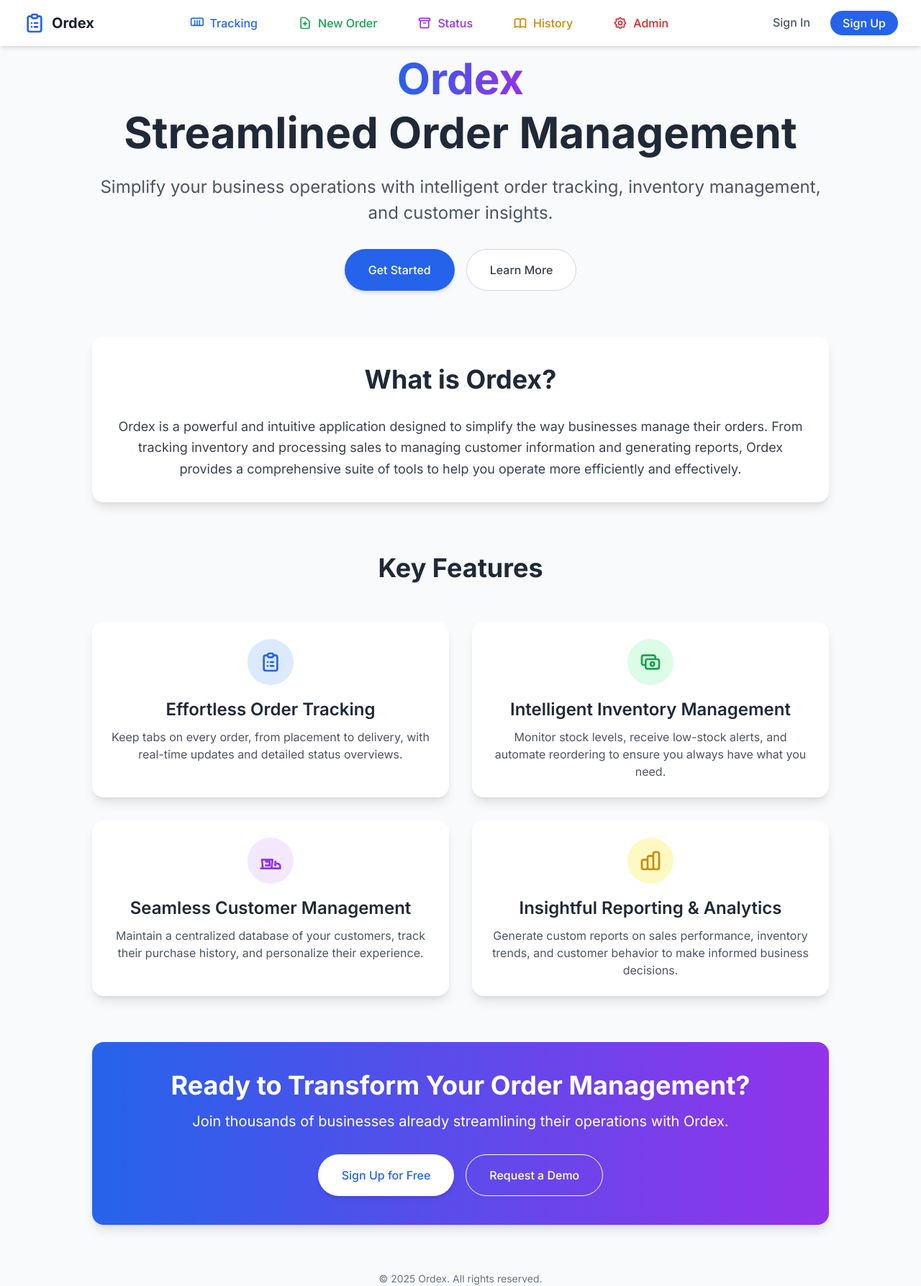
After one commit to kushalmanshrestha789/ordex, a Django app: page / in a window 1280 px wide. The commit adds this page. Shown: the whole page at 72% size. Run offline with Django 5.2, Linux system fonts and the light colour scheme; some libraries are stand-ins or nearby versions.

Commit message:
Added the basic homepage,integration of api still pending

```diff
--- /dev/null
+++ b/order_register/static/order_register/style/homestyle.css
@@ -0,0 +1,476 @@
+body {
+    font-family: 'Inter', sans-serif;
+    background-color: #f8fafc; /* Light gray background */
+    color: #334155; /* Darker text */
+}
+
+/* Fixed Header */
+.main-header {
+    position: fixed;
+    top: 0;
+    left: 0;
+    right: 0;
+    z-index: 50;
+    width: 100%;
+    background-color: #ffffff;
+    box-shadow: 0 4px 6px -1px rgba(0, 0, 0, 0.1), 0 2px 4px -1px rgba(0, 0, 0, 0.06); /* shadow-md */
+    padding: 0.75rem 1rem; /* py-3 px-4 */
+    display: flex;
+    align-items: center;
+    justify-content: space-between;
+}
+
+@media (min-width: 640px) { /* sm breakpoint */
+    .main-header {
+        padding-left: 1.5rem; /* sm:px-6 */
+        padding-right: 1.5rem; /* sm:px-6 */
+    }
+}
+
+@media (min-width: 1024px) { /* lg breakpoint */
+    .main-header {
+        padding-left: 2rem; /* lg:px-8 */
+        padding-right: 2rem; /* lg:px-8 */
+    }
+}
+
+/* App Icon Link */
+.app-icon-link {
+    display: flex;
+    align-items: center;
+    gap: 0.5rem; /* space-x-2 */
+    color: #1a202c; /* text-gray-900 */
+    transition-property: color;
+    transition-duration: 300ms;
+    transition-timing-function: ease-in-out;
+}
+
+.app-icon-link:hover {
+    color: #2563eb; /* hover:text-blue-600 */
+}
+
+/* App Icon SVG */
+.app-icon {
+    width: 2rem; /* w-8 */
+    height: 2rem; /* h-8 */
+}
+
+/* Dashboard Navigation Group */
+.dashboard-nav-group {
+    display: none; /* hidden */
+    align-items: center;
+    gap: 1.5rem; /* space-x-6 */
+}
+
+@media (min-width: 768px) { /* md breakpoint */
+    .dashboard-nav-group {
+        display: flex; /* md:flex */
+    }
+}
+
+@media (min-width: 1024px) { /* lg breakpoint */
+    .dashboard-nav-group {
+        gap: 2rem; /* lg:space-x-8 */
+    }
+}
+
+/* Dashboard Navigation Item */
+.dashboard-nav-item {
+    display: flex;
+    align-items: center;
+    gap: 0.5rem; /* space-x-2 */
+    color: #4b5563; /* text-gray-700 */
+    font-weight: 500; /* font-medium */
+    transition-property: all;
+    transition-duration: 300ms;
+    transition-timing-function: ease-in-out;
+    border-radius: 9999px; /* rounded-full */
+    padding: 0.5rem 0.75rem; /* px-3 py-2 */
+}
+
+/* Specific hover colors handled by Tailwind on the HTML element for simplicity, as they vary */
+.dashboard-nav-item:hover {
+    background-color: var(--hover-bg-color, #eff6ff); /* Default to blue-50 if no var */
+}
+
+/* Auth Links Group */
+.auth-links-group {
+    display: flex;
+    gap: 1rem; /* space-x-4 */
+}
+
+/* Sign In Button */
+.btn-signin {
+    color: #4b5563; /* text-gray-700 */
+    font-weight: 500; /* font-medium */
+    transition-property: color;
+    transition-duration: 300ms;
+    transition-timing-function: ease-in-out;
+    border-radius: 9999px; /* rounded-full */
+    padding: 0.25rem 0.75rem; /* px-3 py-1 */
+    font-size: 0.875rem; /* text-sm */
+}
+
+.btn-signin:hover {
+    color: #2563eb; /* hover:text-blue-600 */
+    background-color: #eff6ff; /* hover:bg-blue-50 */
+}
+
+@media (min-width: 640px) { /* sm breakpoint */
+    .btn-signin {
+        font-size: 1rem; /* sm:text-base */
+    }
+}
+
+/* Sign Up Button */
+.btn-signup {
+    display: inline-flex;
+    align-items: center;
+    justify-content: center;
+    padding: 0.25rem 1rem; /* px-4 py-1 */
+    border: 1px solid transparent;
+    font-size: 0.875rem; /* text-sm */
+    font-weight: 500; /* font-medium */
+    border-radius: 9999px; /* rounded-full */
+    box-shadow: 0 1px 2px 0 rgba(0, 0, 0, 0.05); /* shadow-sm */
+    color: #ffffff; /* text-white */
+    background-color: #2563eb; /* bg-blue-600 */
+    transition-property: background-color;
+    transition-duration: 300ms;
+    transition-timing-function: ease-in-out;
+}
+
+.btn-signup:hover {
+    background-color: #1d4ed8; /* hover:bg-blue-700 */
+}
+
+.btn-signup:focus {
+    outline: 2px solid transparent;
+    outline-offset: 2px;
+    box-shadow: 0 0 0 2px #ffffff, 0 0 0 4px #3b82f6; /* focus:ring-2 focus:ring-offset-2 focus:ring-blue-500 */
+}
+
+@media (min-width: 640px) { /* sm breakpoint */
+    .btn-signup {
+        font-size: 1rem; /* sm:text-base */
+    }
+}
+
+/* Main Content Wrapper */
+.main-content-wrapper {
+    min-height: 100vh;
+    display: flex;
+    flex-direction: column;
+    align-items: center;
+    justify-content: center;
+    padding-top: 72px; /* Adjusted to header height */
+    padding-left: 1rem; /* px-4 */
+    padding-right: 1rem; /* px-4 */
+}
+
+@media (min-width: 640px) { /* sm breakpoint */
+    .main-content-wrapper {
+        padding-left: 1.5rem; /* sm:px-6 */
+        padding-right: 1.5rem; /* sm:px-6 */
+    }
+}
+
+@media (min-width: 1024px) { /* lg breakpoint */
+    .main-content-wrapper {
+        padding-left: 2rem; /* lg:px-8 */
+        padding-right: 2rem; /* lg:px-8 */
+    }
+}
+
+/* Hero Section */
+.hero-section {
+    text-align: center;
+    margin-bottom: 4rem; /* mb-16 */
+    max-width: 64rem; /* max-w-4xl */
+    width: 100%;
+}
+
+/* Hero Title */
+.hero-title {
+    font-size: 3rem; /* text-5xl */
+    font-weight: 800; /* font-extrabold */
+    color: #1f2937; /* text-gray-900 */
+    line-height: 1.25; /* leading-tight */
+    margin-bottom: 1rem; /* mb-4 */
+    border-radius: 0.5rem; /* rounded-lg */
+}
+
+@media (min-width: 640px) { /* sm breakpoint */
+    .hero-title {
+        font-size: 3.75rem; /* sm:text-6xl */
+    }
+}
+
+/* Hero Description */
+.hero-description {
+    margin-top: 0.75rem; /* mt-3 */
+    font-size: 1.25rem; /* text-xl */
+    color: #4b5563; /* text-gray-600 */
+    border-radius: 0.5rem; /* rounded-lg */
+}
+
+@media (min-width: 640px) { /* sm breakpoint */
+    .hero-description {
+        margin-top: 1.25rem; /* sm:mt-5 */
+        font-size: 1.5rem; /* sm:text-2xl */
+    }
+}
+
+/* Hero Buttons Group */
+.hero-buttons-group {
+    margin-top: 2rem; /* mt-8 */
+    display: flex;
+    flex-direction: column;
+    justify-content: center;
+    gap: 1rem; /* gap-4 */
+}
+
+@media (min-width: 640px) { /* sm breakpoint */
+    .hero-buttons-group {
+        flex-direction: row; /* sm:flex-row */
+    }
+}
+
+/* Gradient Text */
+.gradient-text {
+    background-clip: text;
+    -webkit-background-clip: text; /* For Webkit browsers */
+    color: transparent;
+    background-image: linear-gradient(to right, #2563eb, #9333ea); /* from-blue-600 to-purple-600 */
+}
+
+/* Primary Button */
+.btn-primary {
+    display: inline-flex;
+    align-items: center;
+    justify-content: center;
+    padding: 1rem 2rem; /* px-8 py-4 */
+    border: 1px solid transparent;
+    font-size: 1rem; /* text-base */
+    font-weight: 500; /* font-medium */
+    border-radius: 9999px; /* rounded-full */
+    box-shadow: 0 4px 6px -1px rgba(0, 0, 0, 0.1), 0 2px 4px -1px rgba(0, 0, 0, 0.06); /* shadow-lg */
+    color: #ffffff; /* text-white */
+    background-color: #2563eb; /* bg-blue-600 */
+    transition-property: all;
+    transition-duration: 300ms;
+    transition-timing-function: ease-in-out;
+    transform: translateY(0);
+}
+
+.btn-primary:hover {
+    background-color: #1d4ed8; /* hover:bg-blue-700 */
+    transform: translateY(-0.25rem); /* hover:-translate-y-1 */
+}
+
+.btn-primary:focus {
+    outline: 2px solid transparent;
+    outline-offset: 2px;
+    box-shadow: 0 0 0 2px #ffffff, 0 0 0 4px #3b82f6; /* focus:ring-2 focus:ring-offset-2 focus:ring-blue-500 */
+}
+
+/* Secondary Button */
+.btn-secondary {
+    display: inline-flex;
+    align-items: center;
+    justify-content: center;
+    padding: 1rem 2rem; /* px-8 py-4 */
+    border: 1px solid #d1d5db; /* border-gray-300 */
+    font-size: 1rem; /* text-base */
+    font-weight: 500; /* font-medium */
+    border-radius: 9999px; /* rounded-full */
+    color: #374151; /* text-gray-700 */
+    background-color: #ffffff; /* bg-white */
+    transition-property: all;
+    transition-duration: 300ms;
+    transition-timing-function: ease-in-out;
+    transform: translateY(0);
+}
+
+.btn-secondary:hover {
+    background-color: #f9fafb; /* hover:bg-gray-50 */
+    transform: translateY(-0.25rem); /* hover:-translate-y-1 */
+}
+
+.btn-secondary:focus {
+    outline: 2px solid transparent;
+    outline-offset: 2px;
+    box-shadow: 0 0 0 2px #ffffff, 0 0 0 4px #6366f1; /* focus:ring-2 focus:ring-offset-2 focus:ring-indigo-500 */
+}
+
+/* Inverted Primary Button (for Call to Action) */
+.btn-primary-inverted {
+    display: inline-flex;
+    align-items: center;
+    justify-content: center;
+    padding: 1rem 2rem; /* px-8 py-4 */
+    border: 1px solid transparent;
+    font-size: 1rem; /* text-base */
+    font-weight: 500; /* font-medium */
+    border-radius: 9999px; /* rounded-full */
+    box-shadow: 0 4px 6px -1px rgba(0, 0, 0, 0.1), 0 2px 4px -1px rgba(0, 0, 0, 0.06); /* shadow-lg */
+    color: #2563eb; /* text-blue-600 */
+    background-color: #ffffff; /* bg-white */
+    transition-property: all;
+    transition-duration: 300ms;
+    transition-timing-function: ease-in-out;
+    transform: translateY(0);
+}
+
+.btn-primary-inverted:hover {
+    background-color: #f3f4f6; /* hover:bg-gray-100 */
+    transform: translateY(-0.25rem); /* hover:-translate-y-1 */
+}
+
+.btn-primary-inverted:focus {
+    outline: 2px solid transparent;
+    outline-offset: 2px;
+    box-shadow: 0 0 0 2px #ffffff, 0 0 0 4px #3b82f6; /* focus:ring-2 focus:ring-offset-2 focus:ring-blue-500 */
+}
+
+/* Inverted Secondary Button (for Call to Action) */
+.btn-secondary-inverted {
+    display: inline-flex;
+    align-items: center;
+    justify-content: center;
+    padding: 1rem 2rem; /* px-8 py-4 */
+    border: 1px solid #ffffff; /* border-white */
+    font-size: 1rem; /* text-base */
+    font-weight: 500; /* font-medium */
+    border-radius: 9999px; /* rounded-full */
+    color: #ffffff; /* text-white */
+    transition-property: all;
+    transition-duration: 300ms;
+    transition-timing-function: ease-in-out;
+    transform: translateY(0);
+}
+
+.btn-secondary-inverted:hover {
+    background-color: #ffffff; /* hover:bg-white */
+    color: #2563eb; /* hover:text-blue-600 */
+    transform: translateY(-0.25rem); /* hover:-translate-y-1 */
+}
+
+.btn-secondary-inverted:focus {
+    outline: 2px solid transparent;
+    outline-offset: 2px;
+    box-shadow: 0 0 0 2px #ffffff, 0 0 0 4px #ffffff; /* focus:ring-2 focus:ring-offset-2 focus:ring-white */
+}
+
+
+/* Section Card (About Section) */
+.section-card {
+    max-width: 64rem; /* max-w-4xl */
+    width: 100%;
+    background-color: #ffffff;
+    box-shadow: 0 10px 15px -3px rgba(0, 0, 0, 0.1), 0 4px 6px -2px rgba(0, 0, 0, 0.05); /* shadow-xl */
+    border-radius: 1rem; /* rounded-2xl */
+    padding: 2rem; /* p-8 */
+    margin-bottom: 4rem; /* mb-16 */
+}
+
+/* Section Title */
+.section-title {
+    font-size: 2.25rem; /* text-4xl */
+    font-weight: 700; /* font-bold */
+    color: #1f2937; /* text-gray-800 */
+    text-align: center;
+}
+
+/* Section Description */
+.section-description {
+    font-size: 1.125rem; /* text-lg */
+    color: #374151; /* text-gray-700 */
+    line-height: 1.625; /* leading-relaxed */
+    text-align: center;
+}
+
+
+/* Features Section */
+.features-section {
+    max-width: 64rem; /* max-w-4xl */
+    width: 100%;
+    margin-bottom: 4rem; /* mb-16 */
+}
+
+/* Features Grid */
+.features-grid {
+    display: grid;
+    grid-template-columns: 1fr; /* grid-cols-1 */
+    gap: 2rem; /* gap-8 */
+}
+
+@media (min-width: 768px) { /* md breakpoint */
+    .features-grid {
+        grid-template-columns: repeat(2, 1fr); /* md:grid-cols-2 */
+    }
+}
+
+/* Feature Card */
+.feature-card {
+    background-color: #ffffff;
+    box-shadow: 0 10px 15px -3px rgba(0, 0, 0, 0.1), 0 4px 6px -2px rgba(0, 0, 0, 0.05); /* shadow-lg */
+    border-radius: 1rem; /* rounded-2xl */
+    padding: 1.5rem; /* p-6 */
+    display: flex;
+    flex-direction: column;
+    align-items: center;
+    text-align: center;
+    transition-property: transform;
+    transition-duration: 300ms;
+    transition-timing-function: ease-in-out;
+    transform: scale(1);
+}
+
+.feature-card:hover {
+    transform: scale(1.05); /* hover:scale-105 */
+}
+
+/* Feature Icon Background */
+.feature-icon-bg {
+    display: flex;
+    align-items: center;
+    justify-content: center;
+    width: 4rem; /* w-16 */
+    height: 4rem; /* h-16 */
+    border-radius: 9999px; /* rounded-full */
+    margin-bottom: 1rem; /* mb-4 */
+}
+
+/* Feature Title */
+.feature-title {
+    font-size: 1.5rem; /* text-2xl */
+    font-weight: 600; /* font-semibold */
+    color: #1f2937; /* text-gray-900 */
+    margin-bottom: 0.5rem; /* mb-2 */
+}
+
+/* Feature Description */
+.feature-description {
+    color: #4b5563; /* text-gray-600 */
+}
+
+/* Call to Action Section */
+.call-to-action-section {
+    max-width: 64rem; /* max-w-4xl */
+    width: 100%;
+    background-image: linear-gradient(to right, #2563eb, #9333ea); /* bg-gradient-to-r from-blue-600 to-purple-600 */
+    color: #ffffff; /* text-white */
+    box-shadow: 0 10px 15px -3px rgba(0, 0, 0, 0.1), 0 4px 6px -2px rgba(0, 0, 0, 0.05); /* shadow-xl */
+    border-radius: 1rem; /* rounded-2xl */
+    padding: 2.5rem; /* p-10 */
+    text-align: center;
+}
+
+/* App Footer */
+.app-footer {
+    margin-top: 4rem; /* mt-16 */
+    color: #6b7280; /* text-gray-500 */
+    font-size: 0.875rem; /* text-sm */
+    text-align: center;
+}
--- a/order_register/templates/order_register/base.html
+++ b/order_register/templates/order_register/base.html
@@ -1,3 +1,4 @@
+{% load static %}
 <!DOCTYPE html>
 <html lang="en">
 <head>
--- /dev/null
+++ b/order_register/templates/order_register/home.html
@@ -0,0 +1,153 @@
+{% load static %}
+<!DOCTYPE html>
+<html lang="en">
+<head>
+    <meta charset="UTF-8">
+    <meta name="viewport" content="width=device-width, initial-scale=1.0">
+    <title>Ordex - Streamlined Order Management</title>
+    <!-- Tailwind CSS CDN -->
+    <script src="https://cdn.tailwindcss.com"></script>
+    <!-- Custom CSS File -->
+     {% load static %}
+   <link href="{% static 'order_register/style/homestyle.css' %}" rel="stylesheet">
+    <link href="https://fonts.googleapis.com/css2?family=Inter:wght@300;400;500;600;700&display=swap" rel="stylesheet">
+</head>
+<body class="antialiased">
+    <!-- Fixed Top Header with App Icon, Dashboard Features, and Auth Links -->
+    <div id="main-header" class="main-header">
+        <!-- Ordex App Icon -->
+        <a href="#" class="app-icon-link">
+            <svg class="app-icon text-blue-600" fill="none" stroke="currentColor" viewBox="0 0 24 24" xmlns="http://www.w3.org/2000/svg">
+                <path stroke-linecap="round" stroke-linejoin="round" stroke-width="2" d="M9 5H7a2 2 0 00-2 2v12a2 2 0 002 2h10a2 2 0 002-2V7a2 2 0 00-2-2h-2M9 5a2 2 0 002 2h2a2 2 0 002-2M9 5a2 2 0 012-2h2a2 2 0 012 2m-3 7h3m-3 4h3m-6-4h.01M9 16h.01"></path>
+            </svg>
+            <span class="text-xl font-bold">Ordex</span>
+        </a>
+
+        <!-- Dashboard Features Navigation -->
+        <nav class="dashboard-nav-group">
+            <a href="{% url 'order_list' %}" class="dashboard-nav-item text-blue-600">
+                <svg class="w-5 h-5" fill="none" stroke="currentColor" viewBox="0 0 24 24" xmlns="http://www.w3.org/2000/svg"><path stroke-linecap="round" stroke-linejoin="round" stroke-width="2" d="M16 8v8m-4-8v8m-4-8v8M4 16h16a2 2 0 002-2V6a2 2 0 00-2-2H4a2 2 0 00-2 2v8a2 2 0 002 2z"></path></svg>
+                <span>Tracking</span>
+            </a>
+            <a href="{% url 'order_insert' %}" class="dashboard-nav-item text-green-600">
+                <svg class="w-5 h-5" fill="none" stroke="currentColor" viewBox="0 0 24 24" xmlns="http://www.w3.org/2000/svg"><path stroke-linecap="round" stroke-linejoin="round" stroke-width="2" d="M9 13h6m-3-3v6m5 5H7a2 2 0 01-2-2V5a2 2 0 012-2h5.586a1 1 0 01.707.293l5.414 5.414a1 1 0 01.293.707V19a2 2 0 01-2 2z"></path></svg>
+                <span>New Order</span>
+            </a>
+            <a href="#" class="dashboard-nav-item text-purple-600">
+                <svg class="w-5 h-5" fill="none" stroke="currentColor" viewBox="0 0 24 24" xmlns="http://www.w3.org/2000/svg"><path stroke-linecap="round" stroke-linejoin="round" stroke-width="2" d="M5 8h14M5 8a2 2 0 110-4h14a2 2 0 110 4M5 8v10a2 2 0 002 2h10a2 2 0 002-2V8m-9 4h4"></path></svg>
+                <span>Status</span>
+            </a>
+            <a href="#" class="dashboard-nav-item text-yellow-600">
+                <svg class="w-5 h-5" fill="none" stroke="currentColor" viewBox="0 0 24 24" xmlns="http://www.w3.org/2000/svg"><path stroke-linecap="round" stroke-linejoin="round" stroke-width="2" d="M12 6.253v13m0-13C10.832 5.477 9.246 5 7.5 5S4.168 5.477 3 6.253v13C4.168 18.477 5.754 18 7.5 18s3.332.477 4.5 1.253m0-13C13.168 5.477 14.754 5 16.5 5c1.747 0 3.332.477 4.5 1.253v13C19.832 18.477 18.246 18 16.5 18c-1.746 0-3.332.477-4.5 1.253"></path></svg>
+                <span>History</span>
+            </a>
+            <a href="#" class="dashboard-nav-item text-red-600">
+                <svg class="w-5 h-5" fill="none" stroke="currentColor" viewBox="0 0 24 24" xmlns="http://www.w3.org/2000/svg"><path stroke-linecap="round" stroke-linejoin="round" stroke-width="2" d="M10.325 4.317c.426-1.756 2.924-1.756 3.35 0a1.724 1.724 0 002.573 1.066c1.543-.94 3.31.826 2.37 2.37a1.724 1.724 0 001.065 2.572c1.756.426 1.756 2.924 0 3.35a1.724 1.724 0 00-1.066 2.573c.94 1.543-.826 3.31-2.37 2.37a1.724 1.724 0 00-2.572 1.065c-.426 1.756-2.924 1.756-3.35 0a1.724 1.724 0 00-2.573-1.066c-1.543.94-3.31-.826-2.37-2.37a1.724 1.724 0 00-1.065-2.572c-1.756-.426-1.756-2.924 0-3.35a1.724 1.724 0 001.066-2.573c-.94-1.543.826-3.31 2.37-2.37.996.608 2.296.07 2.572-1.065z"></path><path stroke-linecap="round" stroke-linejoin="round" stroke-width="2" d="M15 12a3 3 0 11-6 0 3 3 0 016 0z"></path></svg>
+                <span>Admin</span>
+            </a>
+        </nav>
+
+        <!-- Sign-in/Sign-up Links -->
+        <nav class="auth-links-group">
+            <a href="#" class="btn-signin">Sign In</a>
+            <a href="#" class="btn-signup">Sign Up</a>
+        </nav>
+    </div>
+
+    <!-- Main content wrapper with padding to account for fixed header -->
+    <div class="main-content-wrapper">
+        <!-- Hero Section -->
+        <header class="hero-section">
+            <h1 class="hero-title">
+                <span class="gradient-text">
+                    Ordex
+                </span>
+                <br>
+                Streamlined Order Management
+            </h1>
+            <p class="hero-description">
+                Simplify your business operations with intelligent order tracking, inventory management, and customer insights.
+            </p>
+            <div class="hero-buttons-group">
+                <a href="#features" class="btn-primary">
+                    Get Started
+                </a>
+                <a href="#about" class="btn-secondary">
+                    Learn More
+                </a>
+            </div>
+        </header>
+
+        <!-- About Section -->
+        <section id="about" class="section-card">
+            <h2 class="section-title mb-6">What is Ordex?</h2>
+            <p class="section-description">
+                Ordex is a powerful and intuitive application designed to simplify the way businesses manage their orders.
+                From tracking inventory and processing sales to managing customer information and generating reports,
+                Ordex provides a comprehensive suite of tools to help you operate more efficiently and effectively.
+            </p>
+        </section>
+
+        <!-- Features Section -->
+        <section id="features" class="features-section">
+            <h2 class="section-title mb-12">Key Features</h2>
+            <div class="features-grid">
+                <!-- Feature 1 -->
+                <div class="feature-card">
+                    <div class="feature-icon-bg bg-blue-100 text-blue-600">
+                        <svg class="w-8 h-8" fill="none" stroke="currentColor" viewBox="0 0 24 24" xmlns="http://www.w3.org/2000/svg"><path stroke-linecap="round" stroke-linejoin="round" stroke-width="2" d="M9 5H7a2 2 0 00-2 2v12a2 2 0 002 2h10a2 2 0 002-2V7a2 2 0 00-2-2h-2M9 5a2 2 0 002 2h2a2 2 0 002-2M9 5a2 2 0 012-2h2a2 2 0 012 2m-3 7h3m-3 4h3m-6-4h.01M9 16h.01"></path></svg>
+                    </div>
+                    <h3 class="feature-title">Effortless Order Tracking</h3>
+                    <p class="feature-description">Keep tabs on every order, from placement to delivery, with real-time updates and detailed status overviews.</p>
+                </div>
+
+                <!-- Feature 2 -->
+                <div class="feature-card">
+                    <div class="feature-icon-bg bg-green-100 text-green-600">
+                        <svg class="w-8 h-8" fill="none" stroke="currentColor" viewBox="0 0 24 24" xmlns="http://www.w3.org/2000/svg"><path stroke-linecap="round" stroke-linejoin="round" stroke-width="2" d="M17 9V7a2 2 0 00-2-2H5a2 2 0 00-2 2v6a2 2 0 002 2h2m2 4h10a2 2 0 002-2v-6a2 2 0 00-2-2H9a2 2 0 00-2 2v6a2 2 0 002 2zm7-5a2 2 0 11-4 0 2 2 0 014 0z"></path></svg>
+                    </div>
+                    <h3 class="feature-title">Intelligent Inventory Management</h3>
+                    <p class="feature-description">Monitor stock levels, receive low-stock alerts, and automate reordering to ensure you always have what you need.</p>
+                </div>
+
+                <!-- Feature 3 -->
+                <div class="feature-card">
+                    <div class="feature-icon-bg bg-purple-100 text-purple-600">
+                        <svg class="w-8 h-8" fill="none" stroke="currentColor" viewBox="0 0 24 24" xmlns="http://www.w3.org/2000/svg"><path stroke-linecap="round" stroke-linejoin="round" stroke-width="2" d="M17 20h5v-2a3 3 0 00-5.356-1.857M17 20H2m2 0h11m-11 0l-1-9h11l-1 9M7 13h4m-4 4h4m6-4v4m-6-4v4"></path></svg>
+                    </div>
+                    <h3 class="feature-title">Seamless Customer Management</h3>
+                    <p class="feature-description">Maintain a centralized database of your customers, track their purchase history, and personalize their experience.</p>
+                </div>
+
+                <!-- Feature 4 -->
+                <div class="feature-card">
+                    <div class="feature-icon-bg bg-yellow-100 text-yellow-600">
+                        <svg class="w-8 h-8" fill="none" stroke="currentColor" viewBox="0 0 24 24" xmlns="http://www.w3.org/2000/svg"><path stroke-linecap="round" stroke-linejoin="round" stroke-width="2" d="M9 19v-6a2 2 0 00-2-2H5a2 2 0 00-2 2v6a2 2 0 002 2h2a2 2 0 002-2zm0 0V9a2 2 0 012-2h2a2 2 0 012 2v10m-6 0a2 2 0 002 2h2a2 2 0 002-2m0 0V5a2 2 0 012-2h2a2 2 0 012 2v14a2 2 0 01-2 2h-2a2 2 0 01-2-2z"></path></svg>
+                    </div>
+                    <h3 class="feature-title">Insightful Reporting & Analytics</h3>
+                    <p class="feature-description">Generate custom reports on sales performance, inventory trends, and customer behavior to make informed business decisions.</p>
+                </div>
+            </div>
+        </section>
+
+        <!-- Call to Action Section -->
+        <section class="call-to-action-section">
+            <h2 class="text-4xl font-bold mb-4">Ready to Transform Your Order Management?</h2>
+            <p class="text-xl mb-8">Join thousands of businesses already streamlining their operations with Ordex.</p>
+            <div class="flex flex-col sm:flex-row justify-center gap-4">
+                <a href="#" class="btn-primary-inverted">
+                    Sign Up for Free
+                </a>
+                <a href="#" class="btn-secondary-inverted">
+                    Request a Demo
+                </a>
+            </div>
+        </section>
+
+        <!-- Footer -->
+        <footer class="app-footer">
+            <p>&copy; 2025 Ordex. All rights reserved.</p>
+        </footer>
+    </div>
+</body>
+</html>
--- a/order_register/urls.py
+++ b/order_register/urls.py
@@ -3,8 +3,8 @@ from . import views
 
 urlpatterns = [
 
-
-    path('', views.order_form, name='order_insert'), #get and post request for insert operaton
+    path('', views.home, name='home'), #get request to render home page
+    path('orders/', views.order_form, name='order_insert'), #get and post request for insert operaton
     path('<int:order_id>/', views.order_form,name='order_update'),#get and post req. for update operation
     path('delete/<int:order_id>/',views.order_delete, name='order_delete'),
     path('orders/lists/', views.order_list, name='order_list')#get request to retrieve and display all orders
--- a/order_register/views.py
+++ b/order_register/views.py
@@ -2,6 +2,11 @@ from django.shortcuts import render, redirect, get_object_or_404
 from django.contrib import messages
 from .forms import OrderForm
 from .models import Order
+
+
+
+def home(request):
+    return render(request, 'order_register/home.html',{'title': 'Home'})
 
 
 def order_list(request):
--- a/ordex/urls.py
+++ b/ordex/urls.py
@@ -18,6 +18,7 @@ from django.contrib import admin
 from django.urls import path,include
 
 urlpatterns = [
+    path('', include('order_register.urls')),  # Include the order_register app URLs
     path('admin/', admin.site.urls),
     path('orders/', include('order_register.urls'))
 ]
```
Also changed, not shown: ordex/settings.py (+6 -2 lines), order_register/static/order_register/style/style.css (renamed from order_register/templates/order_register/style/style.css).
